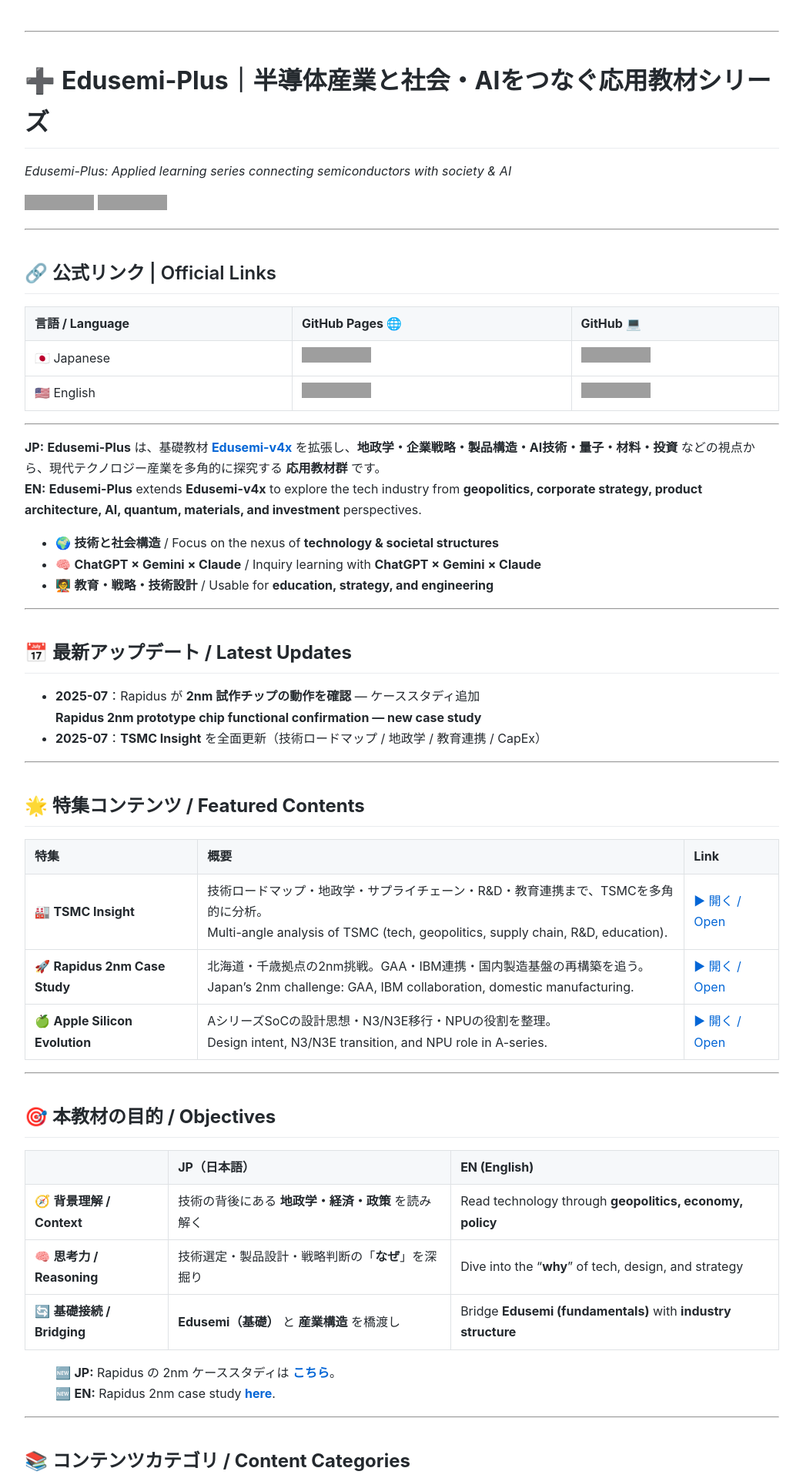
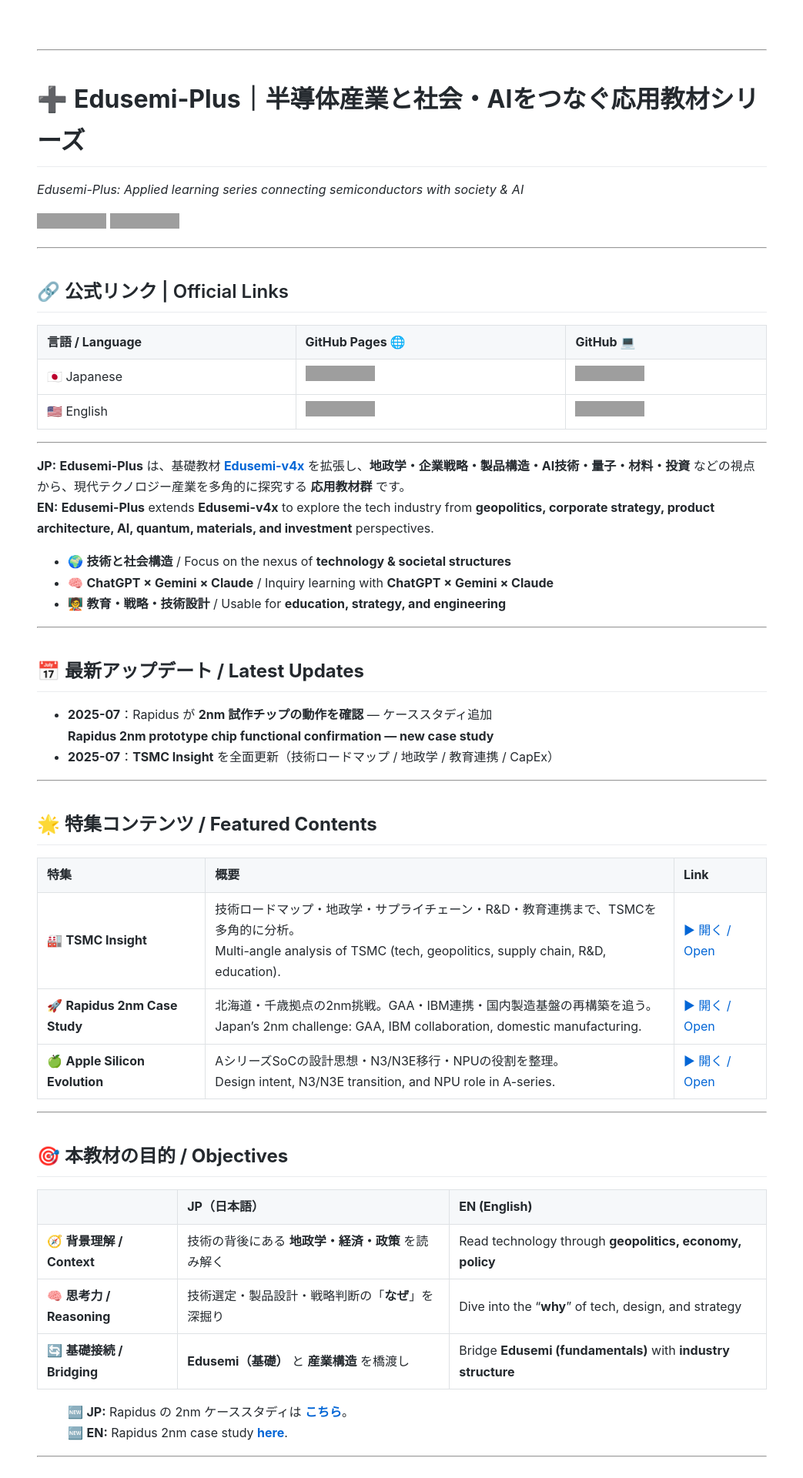
Before and after one commit to Samizo-AITL/Edusemi-Plus, a Jekyll site: the page built from index.md, in a window 1280 px wide. Shown: the top 1920 px of the page at 77% size, without its empty margins (118-1161 px from the left). Built offline with Jekyll 4.4.1, drawn with Linux system fonts in a browser that asks for light colours; grey boxes are pictures that could not be loaded.

Commit message:
Update default.html

````diff
--- a/_layouts/default.html
+++ b/_layouts/default.html
@@ -4,44 +4,49 @@
   <meta charset="UTF-8" />
   <title>{{ page.title | escape }} - {{ site.title }}</title>
   <meta name="description" content="{{ page.description | default: site.description | default: 'Edusemi-Plus 応用教材' }}">
-  <meta name="viewport" content="width=device-width, initial-scale=1" />
+  <meta name="viewport" content="width=device-width, initial-scale=1, viewport-fit=cover" />
   <meta name="author" content="Shinichi Samizo" />
+  <meta name="color-scheme" content="light" />
+  <link rel="canonical" href="{{ page.url | absolute_url }}">
 
-  <!-- Base CSS -->
-  <link rel="stylesheet" href="{{ '/assets/css/style.css' | relative_url }}" />
+  <!-- Base CSS（キャッシュバスター付き / Portalと統一） -->
+  <link rel="stylesheet"
+        href="{{ '/assets/css/style.css' | relative_url }}?v={{ site.time | date: '%s' }}" />
   <link rel="icon" href="{{ '/assets/favicon.ico' | relative_url }}" />
 
   <!-- ✅ MathJax (LaTeX) -->
   <script>
     window.MathJax = {
-      tex: {
-        inlineMath: [['$', '$'], ['\\(', '\\)']],
-        displayMath: [['$$','$$'], ['\\[','\\]']]
-      },
+      tex: { inlineMath: [['$', '$'], ['\\(', '\\)']], displayMath: [['$$','$$'], ['\\[','\\]']] },
       chtml: { scale: 1.0 },
       options: { skipHtmlTags: ['script','noscript','style','textarea','pre','code'] }
     };
   </script>
-  <script async src="https://cdn.jsdelivr.net/npm/mathjax@3/es5/tex-chtml.js"></script>
+  <script defer src="https://cdn.jsdelivr.net/npm/mathjax@3/es5/tex-chtml.js"></script>
 
   <!-- ✅ Mermaid -->
   <script defer src="https://cdn.jsdelivr.net/npm/mermaid@10/dist/mermaid.min.js"></script>
 </head>
-<body>
+
+<!-- ★ ポータルと同一トーンにする -->
+<body class="theme-sepia">
   <main class="container">
-    {{ content }}
+    <!-- 幅と左右余白を安定化（必要ならCSS側に移してOK） -->
+    <div class="wrapper" style="max-width:980px;margin:0;padding:1.5rem 1rem;">
+      {{ content }}
+
+      <footer class="footer" style="margin-top:2rem;font-size:.95em;">
+        <p>© {{ "now" | date: "%Y" }} Samizo-AITL ·
+          <a href="{{ '/' | absolute_url }}Edusemi-Plus/">Edusemi-Plus</a>
+        </p>
+      </footer>
+    </div>
   </main>
-
-  <footer class="footer">
-    <p>© {{ "now" | date: "%Y" }} Samizo-AITL ·
-      <a href="https://samizo-aitl.github.io/Edusemi-Plus/">Edusemi-Plus</a>
-    </p>
-  </footer>
 
   <!-- Mermaid 初期化：```mermaid → <div class="mermaid"> 置換 + 中央寄せ + ライト固定 -->
   <script>
     document.addEventListener('DOMContentLoaded', function () {
-      // 1) Jekyll が出力した <code class="language-mermaid"> を <div class="mermaid"> に置換
+      // 1) <code class="language-mermaid"> → <div class="mermaid">
       document.querySelectorAll('code.language-mermaid').forEach(function (code) {
         const pre = code.closest('pre');
         const div = document.createElement('div');
@@ -58,13 +63,9 @@
         el.style.textAlign = 'center';
       });
 
-      // 3) ライトテーマ固定（ダーク端末でも黒潰れ回避）
+      // 3) ライトテーマ固定
       if (window.mermaid) {
-        mermaid.initialize({
-          startOnLoad: true,
-          securityLevel: 'loose',
-          theme: 'default'
-        });
+        mermaid.initialize({ startOnLoad: true, securityLevel: 'loose', theme: 'default' });
       }
     });
   </script>
````
Also changed, not shown: other parts of _layouts/default.html (+1 -1 lines).
